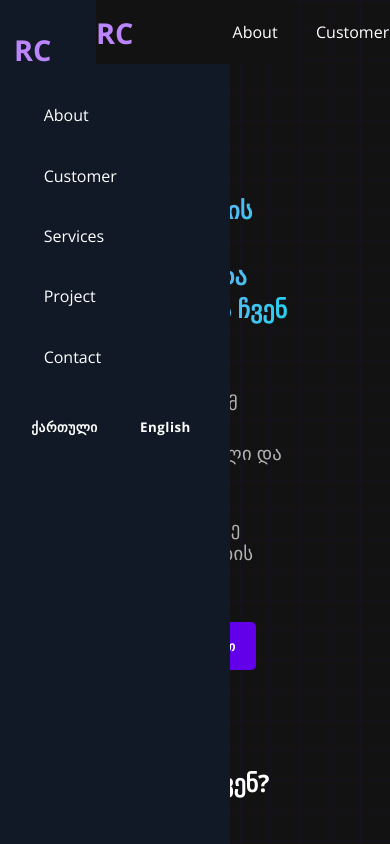
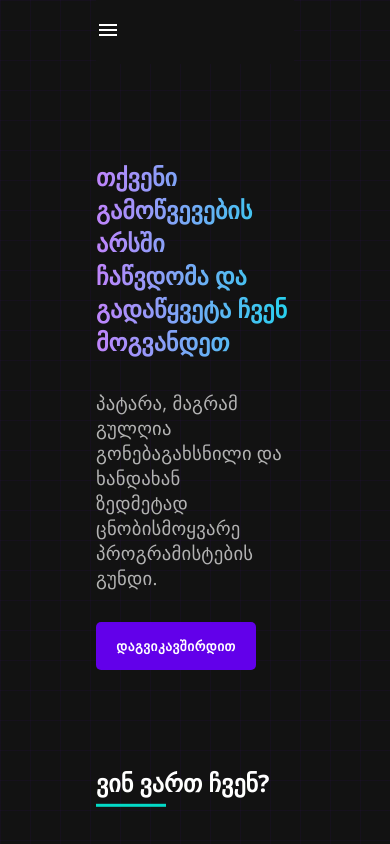
Before and after one commit to AnriGabo/rc-project, a React (Vite) app: page / in a window 390 px wide. Shown: the top 844 px of the page. Built offline with nearby package versions, Linux system fonts and the light colour scheme.

Commit message:
finish responsive navbar + sidebar toggle

```diff
--- a/src/App.tsx
+++ b/src/App.tsx
@@ -1,33 +1,43 @@
+import { useState } from "react";
 import "./App.css";
 
 // Components
 import AboutUs from "./Components/AboutUs/AboutUs";
+import Team from "./Components/Customer/Customer";
+import Footer from "./Components/Footer/Footer";
 import Greetings from "./Components/Greetings/Greetings";
 import Header from "./Components/Header/Header";
-import Team from "./Components/Customer/Customer";
+import Project from "./Components/Projects/Project";
 import Services from "./Components/Services/Services";
-import Project from "./Components/Projects/Project";
-import Footer from "./Components/Footer/Footer";
 import SideBar from "./Components/SideBar/SideBar";
 
 
+function App() {
+  // Global state - props in children
+  const [isOpened, setIsOpened] = useState(false);
 
-function App() {
+  const SidebarToggle = () => {
+      setIsOpened(isOpened => !isOpened)
+  }
+
+
   return (
     <div>
  <div className="AppWrapper ">
       <div className="bg-grid" />
       <header>
-      <Header />
+        {/* toggle ფუნქცია მიუვა burgermenu-ს */}
+      <Header toggleFunction={SidebarToggle} />
       </header>
 
       <main>
+        {/* აქ უკვე დამუშავებული სთეითი მივა */}
+      <SideBar isOpened={isOpened} onClose={SidebarToggle} />
         <Greetings />
         <AboutUs />
         <Team />
         <Services />
         <Project />
-        <SideBar />
       </main>
 
     </div>
--- a/src/Components/Greetings/Greetings.css
+++ b/src/Components/Greetings/Greetings.css
@@ -53,7 +53,13 @@ button:hover {
 }
 /* Define Images */
 
-@media (max-width: 950px) {
+@media (max-width:1150px){
+  .TeamImage{
+    width:600px;
+    padding-block-start:4rem;
+  }
+}
+@media (max-width: 915px) {
   .TeamImage {
     display: none;
   }
--- a/src/Components/Header/Header.css
+++ b/src/Components/Header/Header.css
@@ -48,3 +48,25 @@ nav ul li {
 .Language button:hover{
     color:var(--primary-light);
 }
+
+
+
+.burger{
+    display:none;
+}
+
+@media (max-width:800px){
+    nav{
+        display:none;
+    }
+    .Language{
+        display:none;
+    }
+    .logo{
+        display:none;
+    }
+    .burger{
+        display:block;
+    }
+
+}
--- a/src/Components/Header/Header.tsx
+++ b/src/Components/Header/Header.tsx
@@ -1,10 +1,18 @@
+import "./Header.css";
+import MenuIcon from "@mui/icons-material/Menu";
 
-import "./Header.css";
 
-export default function Header() {
+type defineToggle = {
+    toggleFunction: () => void;
+}
+export default function Header({toggleFunction} : defineToggle) {
+
+
   return (
     <header className="Header">
-             <a href="#home" className="logo">RC</a>
+      <a href="#home" className="logo">
+        RC
+      </a>
       <nav>
         <ul>
           <li>
@@ -13,7 +21,6 @@ export default function Header() {
             <a href="#service">Services</a>
             <a href="#project">Project</a>
             <a href="#footer">Contact</a>
-
           </li>
         </ul>
       </nav>
@@ -21,6 +28,9 @@ export default function Header() {
         <button type="button">ქართული</button>
         <button type="button">English</button>
       </div>
+      <div className="burger">
+        <MenuIcon onClick={toggleFunction} sx={{cursor:"pointer"}}/>
+      </div>
     </header>
-  )
+  );
 }
--- a/src/Components/SideBar/SideBar.css
+++ b/src/Components/SideBar/SideBar.css
@@ -1,12 +1,19 @@
 .aside{
     position:fixed;
-    top:0;
-    left:0;
+    top:4rem;
+    left:0rem;
     position:fixed;
     width:230px;
     height:100vh;
-    background-color:rgba(17, 25, 38, 1);
+    background-color:var(--dark);
     padding:30px 14px 30px 14px;
+    z-index:1000;
+}
+.logo2{
+    font-size: 1.8rem;
+	font-weight: 700;
+	color: var(--primary-light);
+    text-decoration:none;
 }
 
 .SideBar-Component{
@@ -26,8 +33,9 @@
 .LanguageSwitcher{
     padding-block-start:1rem;
     display: flex;
-    /* background-color:red; */
 }
+
+
 .LanguageSwitcher button{
     background-color:transparent;
 }
@@ -35,3 +43,18 @@
 .LanguageSwitcher button:hover{
     color:var(--secondary);
 }
+
+
+/* 800 პიქსელს რო აცდება უკვე უნდა გაითიშოს, დაროცა ჩამოცდება იგივე ლოგიკა გაგრძელდეს */
+@media (min-width: 800px) {
+    .aside {
+       display: none !important;
+    }
+ }
+
+.hide{
+    display:none;
+}
+.show{
+    display:block;
+}
--- a/src/Components/SideBar/SideBar.tsx
+++ b/src/Components/SideBar/SideBar.tsx
@@ -1,16 +1,21 @@
 import "./SideBar.css";
 
-export default function SideBar() {
+type DefineToggele = {
+  isOpened: boolean;
+  onClose: () => void ;
+};
+
+export default function SideBar({ isOpened,onClose }: DefineToggele) {
   return (
-    <aside className="aside">
-      <a href="#home" className="logo">
+    <aside  className={isOpened ? "aside show" : "aside hide"}>
+      <a href="#home" className="logo2">
         RC
       </a>
       <div className="SideBar-Component">
         <nav>
           <ul>
-                <li>
-                    <a href="#about">About</a>
+            <li onClick={onClose}>
+              <a href="#about" > About</a>
               <a href="#customer">Customer</a>
               <a href="#service">Services</a>
               <a href="#project">Project</a>
@@ -19,8 +24,12 @@ export default function SideBar() {
           </ul>
         </nav>
         <div className="LanguageSwitcher">
-            <button type="button" className="Geo">ქართული</button>
-            <button type="button" className="Eng">English</button>
+          <button type="button" className="Geo">
+            ქართული
+          </button>
+          <button type="button" className="Eng">
+            English
+          </button>
         </div>
       </div>
     </aside>
```
Lines whose indentation alone changed are shown as unchanged.
